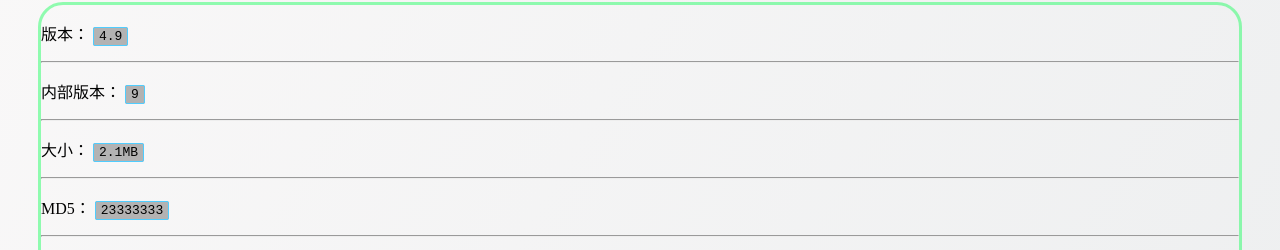
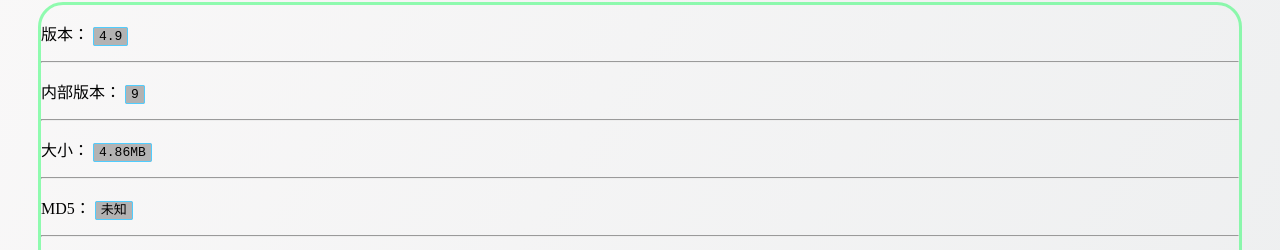
Before and after one commit to nwdxlgzs/21st-Eng-answer, a plain HTML site: page index.html in a window 1280 px wide. Shown: the part 996-1246 px from the top of the page. Drawn offline with Linux system fonts and the light colour scheme.

Commit message:
Update index.html

```diff
--- a/index.html
+++ b/index.html
@@ -36,9 +36,9 @@
             <hr/>
             <p>内部版本：<code>9</code></p>
             <hr/>
-            <p>大小：<code>2.1MB</code></p>
+            <p>大小：<code>4.86MB</code></p>
             <hr/>
-            <p>MD5：<code>23333333</code></p>
+            <p>MD5：<code>未知</code></p>
             <hr/>
             <p>内核：<code>原生webview</code></p>
             <hr/>
```
